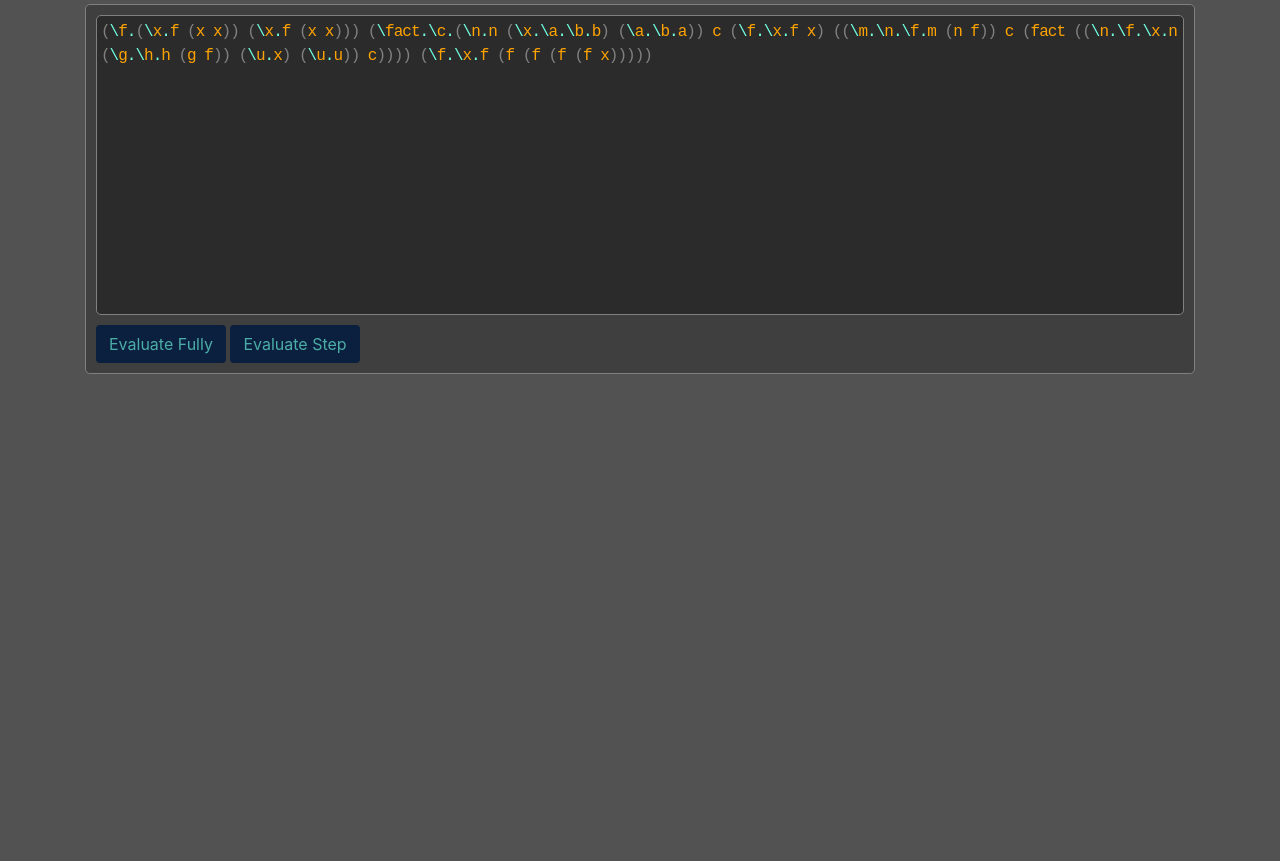
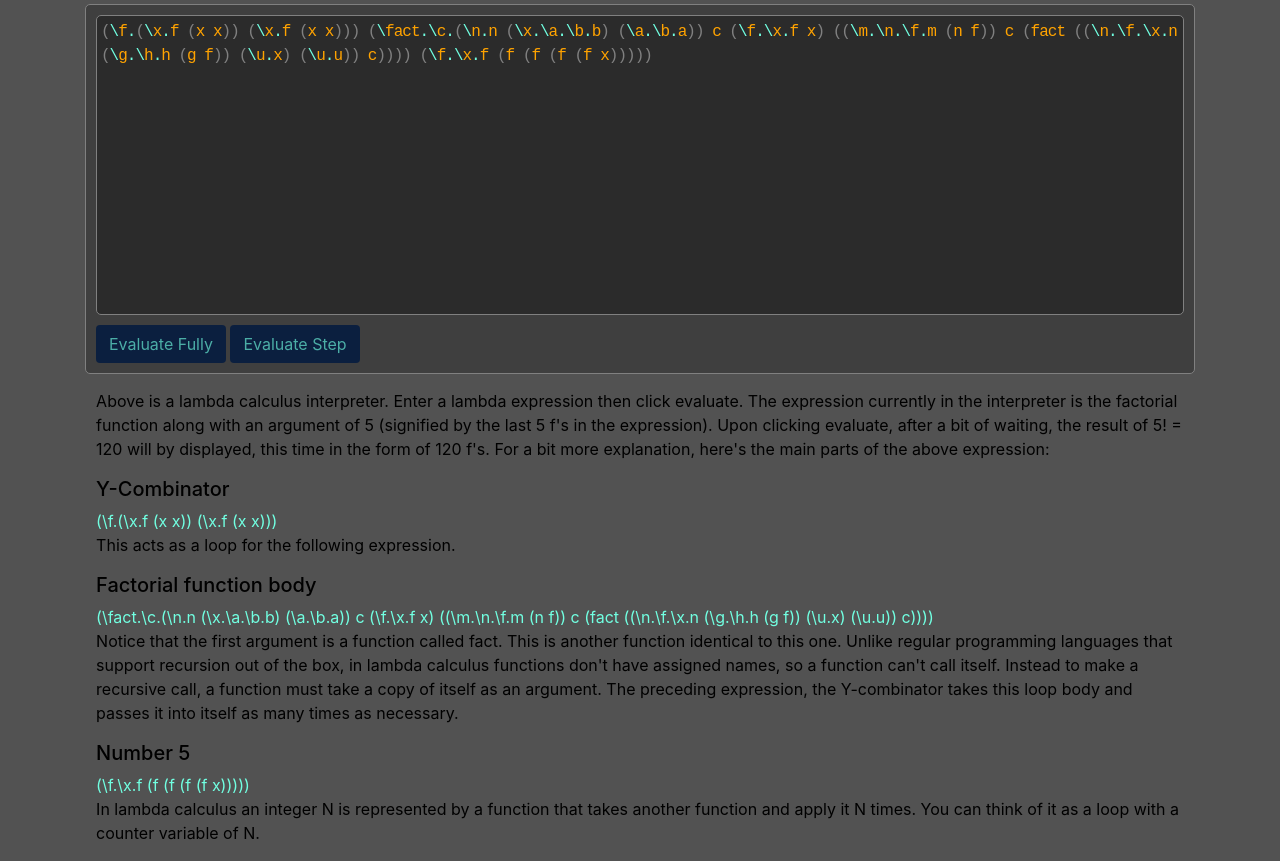
Before and after one commit to parkertimmins/lambda_interpreter, a plain HTML site: page index.html in a window 1280 px wide. Shown: the part 62-923 px from the top of the page. Before the commit the page ends 800 px from the top, so only its background shows below. Drawn offline with nearby package versions, Linux system fonts and the light colour scheme.

Commit message:
add description, fix regression in rename

```diff
--- a/index.html
+++ b/index.html
@@ -39,6 +39,34 @@
                 </div>
             </div>
         </div>
+
+        <div class="explanation">
+            Above is a lambda calculus interpreter. Enter a lambda expression then click evaluate. The expression currently in the
+            interpreter is the factorial function along with an argument of 5 (signified by the last 5 f's in the expression).
+            Upon clicking evaluate, after a bit of waiting, the result of 5! = 120 will by displayed, this time in the form of 120 f's.
+            For a bit more explanation, here's the main parts of the above expression:
+
+            <p>
+                <h5>Y-Combinator</h5>
+                <div class="expression">(\f.(\x.f (x x)) (\x.f (x x)))</div>
+                This acts as a loop for the following expression.
+            </p>
+
+            <p>
+                <h5>Factorial function body</h5>
+                <div class="expression">(\fact.\c.(\n.n (\x.\a.\b.b) (\a.\b.a)) c (\f.\x.f x) ((\m.\n.\f.m (n f)) c (fact ((\n.\f.\x.n (\g.\h.h (g f)) (\u.x) (\u.u)) c))))</div>
+                Notice that the first argument is a function called fact. This is another function identical to this one. Unlike regular programming languages that
+                support recursion out of the box, in lambda calculus functions don't have assigned names, so a function can't call itself. Instead to make a recursive call,
+                a function must take a copy of itself as an argument. The preceding expression, the Y-combinator takes this loop body and passes it into itself as many times as necessary.
+            </p>
+
+            <p>
+                <h5>Number 5</h5>
+                <div class="expression">(\f.\x.f (f (f (f (f x)))))</div>
+                In lambda calculus an integer N is represented by a function that takes another function and apply it N times. You can think
+                of it as a loop with a counter variable of N.
+            </p>
+        </div>
     </div>
 <script src="main.js"></script>
 </body>
--- a/lambda.js
+++ b/lambda.js
@@ -89,7 +89,7 @@ function substitute(e, x, expr) {
 
 function rename(variable) {
     var [match, prefix, num] = /^(.*?)([\d]*)$/.exec(variable);
-    return prefix + (num ? 1 : parseInt(num) + 1);
+    return prefix + (num == '' ? 1 : parseInt(num) + 1);
 }
 
 function variables(expr) {
--- a/style.css
+++ b/style.css
@@ -54,3 +54,14 @@ body {
     background-color: #0b1f3f;
     color: rgba(113, 255, 225, 0.64);
 }
+
+.explanation {
+    color: black;
+    width: 98%;
+    margin: auto;
+    padding-top: 15px;
+}
+
+.expression {
+    color: #71ffe1;
+}
```
